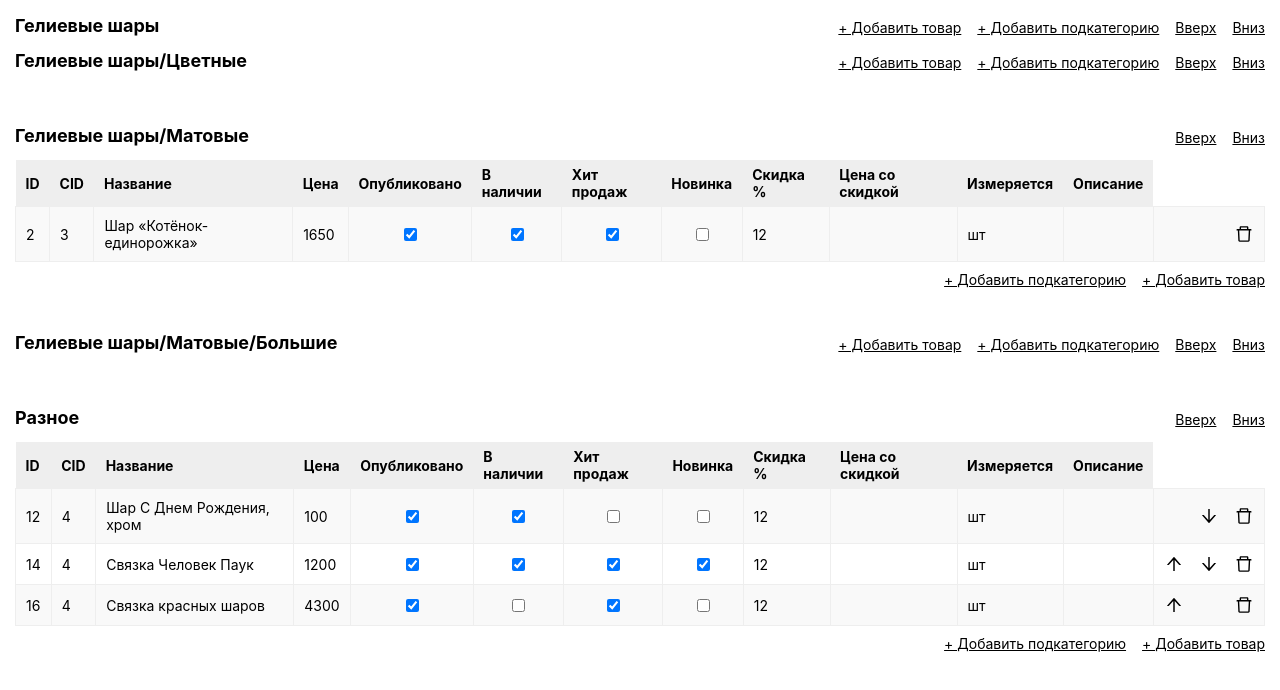
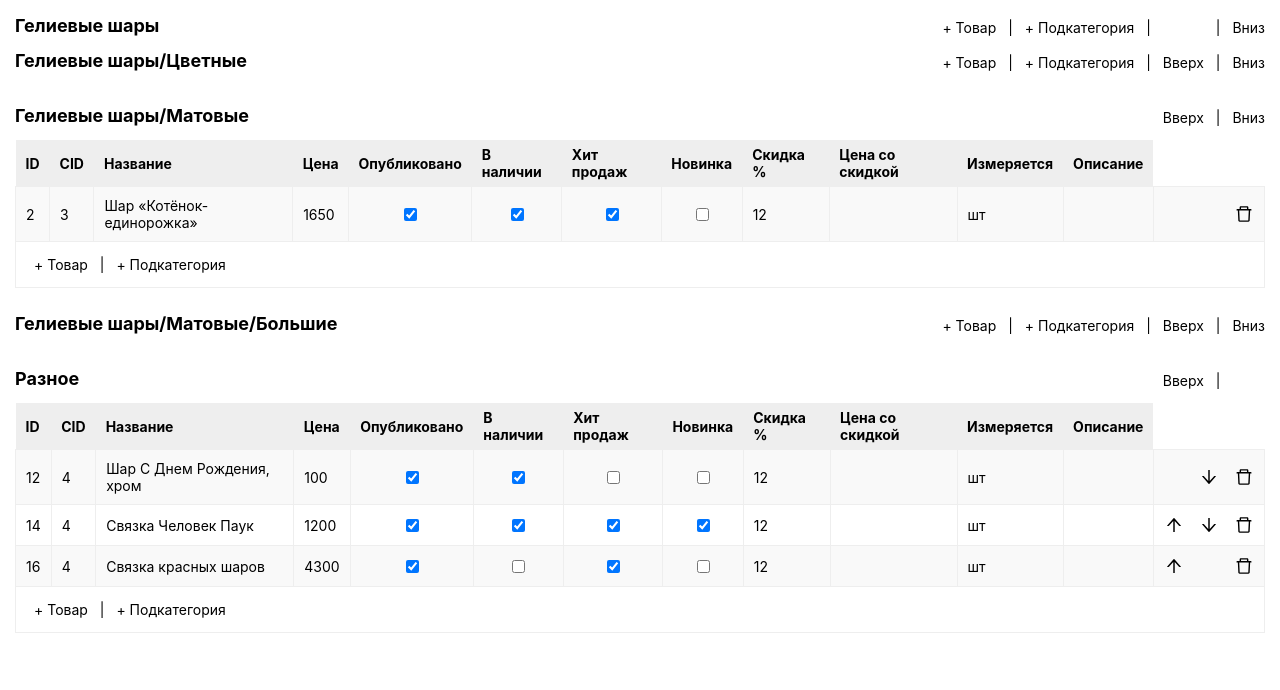
Before and after one commit to alexmasyukov/react-catalog-editor, a React (Create React App) app: page / in a window 1280 px wide. Shown: the top 690 px of the page. Built offline with nearby package versions, Linux system fonts and the light colour scheme.

Commit message:
Move categories. Fix style

```diff
--- a/src/components/Btn/index.js
+++ b/src/components/Btn/index.js
@@ -1,8 +1,12 @@
 import React from 'react'
+import cn from 'classnames'
 import styles from "pages/editor.module.sass"
 
-const Btn = ({ onClick = () => {}, title = '' }) => (
-   <div className={styles.btn} onClick={onClick}>{title}</div>
+const Btn = ({ onClick = () => {}, title = '', className }) => (
+   <div
+      className={cn(styles.btn, className && className)}
+      onClick={onClick}
+   >{title}</div>
 )
 
 export default Btn
--- a/src/components/Category/index.js
+++ b/src/components/Category/index.js
@@ -4,9 +4,9 @@ import ColumnHeaders from "components/ColumnHeaders"
 import Row from "components/Row"
 import { ColumnsContext } from "components/ColumnsContext"
 import { HandlersContext } from "components/HandersContext"
-import styles from "pages/editor.module.sass"
 import CategoryTitle from "components/CategoryTitle"
 import Btn from "components/Btn"
+import styles from "pages/editor.module.sass"
 
 
 const Category = ({
@@ -14,6 +14,9 @@ const Category = ({
                     path = '',
                     id,
                     pid,
+                    idx,
+                    visibleMoveUp = true,
+                    visibleMoveDown = true,
                     rows = []
                   }) => {
   const handlers = useContext(HandlersContext)
@@ -21,14 +24,14 @@ const Category = ({
 
   const addRowButton = (
      <Btn
-        title="+ Добавить товар"
+        title="+ Товар"
         onClick={handlers.onClickAddProduct(id)}
      />
   )
 
   const addChildCategoryButton = (
      <Btn
-        title="+ Добавить подкатегорию"
+        title="+ Подкатегория"
         onClick={handlers.onClickAddChildCategory(id)}
      />
   )
@@ -49,12 +52,21 @@ const Category = ({
          <div className={styles.btns}>
            {!rows.length && <>
              {addRowButton}
+             {' | '}
              {addChildCategoryButton}
+             {' | '}
            </>}
-           <Btn title="Вверх" onClick={() => {
-           }}/>
-           <Btn title="Вниз" onClick={() => {
-           }}/>
+           <Btn
+              title="Вверх"
+              onClick={handlers.onCategoryMoveUp(idx)}
+              className={cn(!visibleMoveUp && styles.empty)}
+           />
+           {' | '}
+           <Btn
+              title="Вниз"
+              onClick={handlers.onCategoryMoveDown(idx)}
+              className={cn(!visibleMoveDown && styles.empty)}
+           />
          </div>
        </div>
 
@@ -75,10 +87,15 @@ const Category = ({
                     values={row}
                  />
               ))}
+              <tr>
+                <td colSpan={999} className={styles.btns}>
+                  {addRowButton}
+                  {' | '}
+                  {addChildCategoryButton}
+                </td>
+              </tr>
               </tbody>
             </table>
-            {addChildCategoryButton}
-            {addRowButton}
           </>
        )}
      </div>
--- a/src/components/CellMoveButtons/index.js
+++ b/src/components/CellMoveButtons/index.js
@@ -2,6 +2,7 @@ import React from 'react'
 import { AiOutlineArrowUp, AiOutlineArrowDown } from "react-icons/ai"
 import CellDeleteButton from "components/CellDeleteButton"
 import styles from 'pages/editor.module.sass'
+import cn from "classnames"
 
 const CellMoveButtons = ({
                            upVisible = true,
@@ -12,16 +13,14 @@ const CellMoveButtons = ({
                          }) => {
   return (
      <div className={styles.cellButtons}>
-       {upVisible ? (
-          <AiOutlineArrowUp onClick={onRowMoveUp}/>
-       ) : (
-          <AiOutlineArrowUp className={styles.empty}/>
-       )}
-       {downVisible ? (
-          <AiOutlineArrowDown onClick={onRowMoveDown}/>
-       ) : (
-          <AiOutlineArrowDown className={styles.empty}/>
-       )}
+       <AiOutlineArrowUp
+          onClick={onRowMoveUp}
+          className={cn(!upVisible && styles.empty)}
+       />
+       <AiOutlineArrowDown
+          onClick={onRowMoveDown}
+          className={cn(!downVisible && styles.empty)}
+       />
        <CellDeleteButton onRowRemove={onRowRemove}/>
      </div>
   )
--- a/src/pages/editor.js
+++ b/src/pages/editor.js
@@ -196,6 +196,24 @@ const Editor = ({ data = initialData, onChange }) => {
     setCategories(setCategoriesPaths(updateCategories))
   }
 
+  const handleCategoryMoveDown = (idx) => () => {
+    // const findIndex = categories.findIndex(({id: requiredId}) => requiredId === id)
+    if (idx === categories.length - 1) return false
+
+    setCategories(itemMove(categories, idx, idx + 1))
+  }
+
+  const handleCategoryMoveUp = (idx) => () => {
+    // const findIndex = categories.findIndex(({id: requiredId}) => requiredId === id)
+    if (idx === 0) return false
+
+    setCategories(itemMove(categories, idx, idx - 1))
+  }
+
+  const handleCategoryDelete = (id) => () => {
+
+  }
+
 
   return (
      <div className={styles.catalog}>
@@ -206,13 +224,19 @@ const Editor = ({ data = initialData, onChange }) => {
              onRowMoveDown: handleRowMoveDown,
              onRowMoveUp: handleRowMoveUp,
              onRowRemove: handleRowRemove,
+             onCategoryMoveDown: handleCategoryMoveDown,
+             onCategoryMoveUp: handleCategoryMoveUp,
+             onCategoryDelete: handleCategoryDelete,
              onClickAddProduct: handleClickAddProduct,
              onClickAddChildCategory: handleClickAddChildCategory,
              onChangeCategory: handleChangeCategory
            }}>
-             {categories.map(category => (
+             {categories.map((category, idx) => (
                 <Category
                    key={category.id}
+                   idx={idx}
+                   visibleMoveUp={idx > 0}
+                   visibleMoveDown={idx < categories.length - 1}
                    rows={getRowsByCategoryId(category.id)}
                    {...category}
                 />
--- a/src/pages/editor.module.sass
+++ b/src/pages/editor.module.sass
@@ -38,7 +38,7 @@ $hoverColor: #2a78f6
       height: 20px
 
 .mb
-  margin: 40px 0
+  margin: 20px 0
 
 .products
   width: 100%
@@ -62,19 +62,23 @@ $hoverColor: #2a78f6
 
 
 .btns
-  display: flex
-  .btn:last-of-type
-    padding-right: 0
+  &>div
+    display: inline-block
+  //display: flex
+  //.btn:last-of-type
+  //  padding-right: 0
 
 .btn
   border-radius: 4px
   //background: dodgerblue
   //color: #ffffff
-  text-decoration: underline
+  //text-decoration: underline
   padding: 4px 8px
   font-size: 14px
   cursor: pointer
   align-self: flex-end
+  &:hover
+    text-decoration: underline
 
 .editCell
   padding: 0 !important
```
